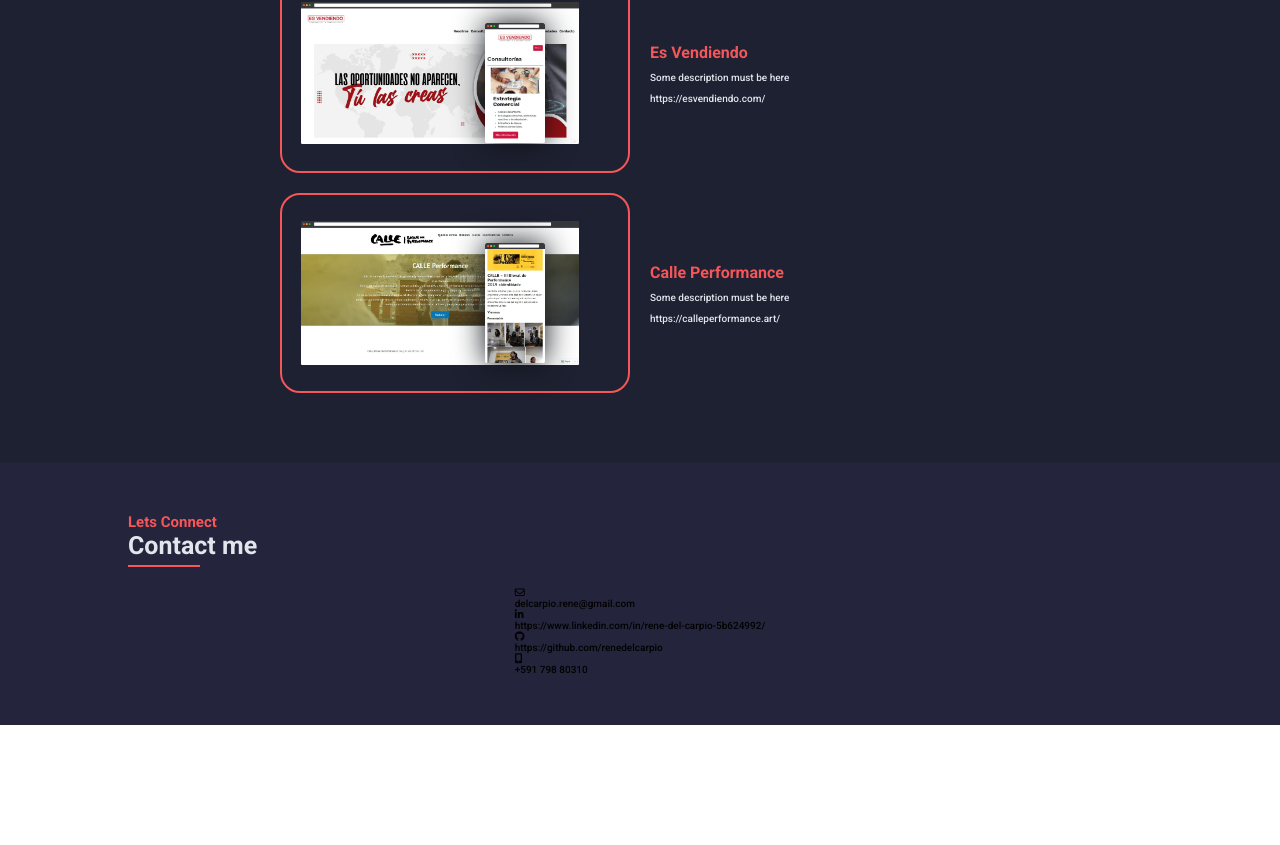
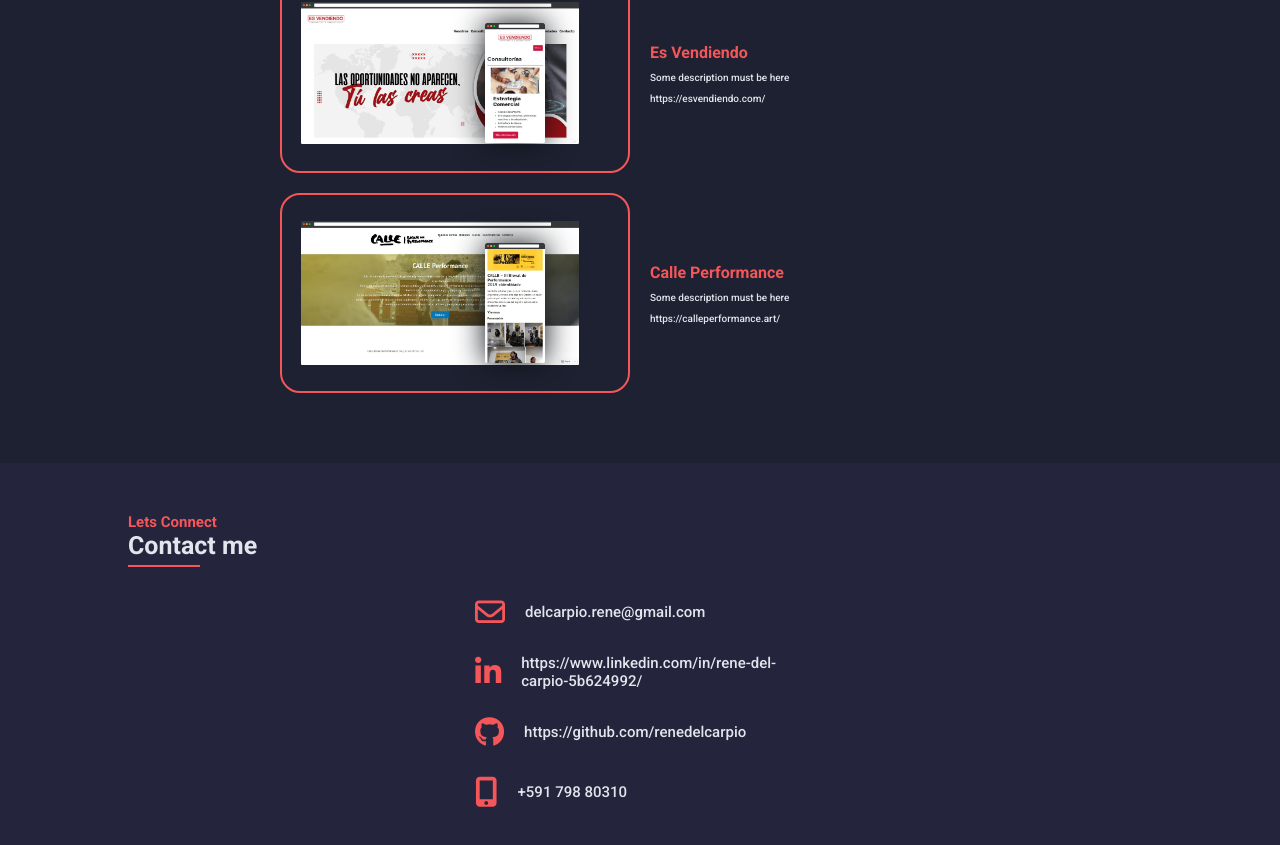
Before and after one commit to renedelcarpio/portfolio, a React (Create React App) app: page / in a window 1280 px wide. Shown: the part 2707-3552 px from the top of the page. Before the commit the page ends 3432 px from the top, so only its background shows below. Built offline with nearby package versions, Linux system fonts and the light colour scheme.

Commit message:
correction in styles of contact component

```diff
--- a/src/components/common/ContactComponent/ContactComponent.js
+++ b/src/components/common/ContactComponent/ContactComponent.js
@@ -2,9 +2,13 @@
 
 const ContactComponent = ({ logo, url }) => {
 	return (
-		<div>
-			<i className={logo}></i>
-			<p>{url}</p>
+		<div className='contact__items'>
+			<div className='contact__logo-container'>
+				<i className={`${logo} contact__logo`}></i>
+			</div>
+			<a className='contact__url' href={url}>
+				{url}
+			</a>
 		</div>
 	);
 };
--- a/src/components/common/ContactComponent/ContactComponent.scss
+++ b/src/components/common/ContactComponent/ContactComponent.scss
@@ -1 +1,24 @@
 @import '../../../index.scss';
+
+.contact__items {
+  display: flex;
+  align-items: center;
+  margin-bottom: 1rem;
+  width: 35rem;
+}
+
+.contact__logo-container {
+  display: flex;
+  padding: 1rem;
+}
+
+.contact__logo {
+  color: $color-primary;
+  font-size: 3rem;
+}
+
+.contact__url {
+  color: $color-light;
+  font-size: 1.5rem;
+  margin-left: 1rem;
+}
```
